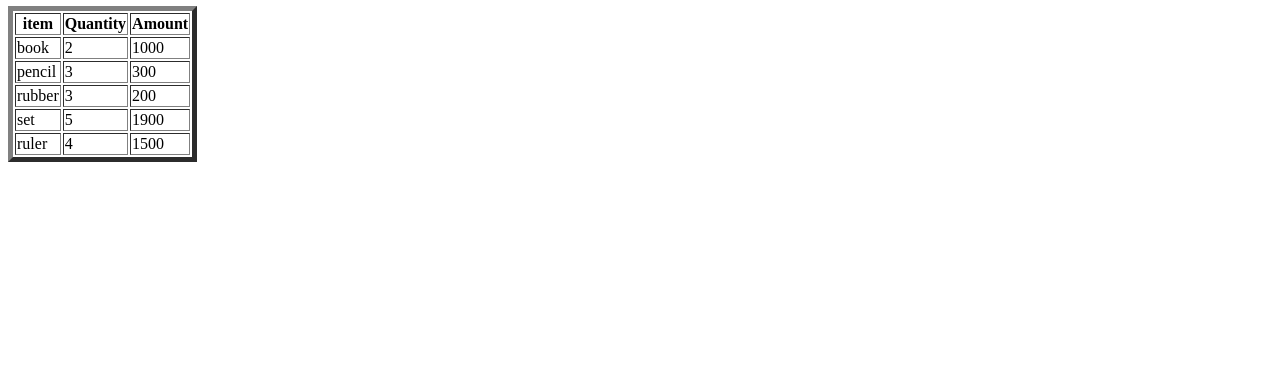
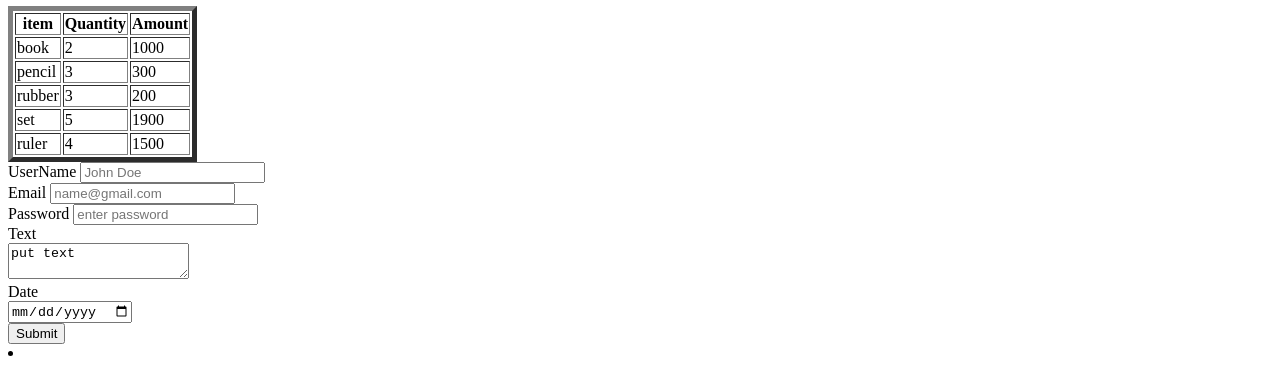
Before and after one commit to maqamylee0/html-project, a plain HTML site: page index.html in a window 1280 px wide. Shown: the part 769-1139 px from the top of the page. Before the commit the page ends 939 px from the top, so only its background shows below. Drawn offline with Linux system fonts and the light colour scheme.

Commit message:
twitterlink

```diff
--- a/index.html
+++ b/index.html
@@ -84,9 +84,32 @@
 
         </table>
 
+    <form>
+        <label>UserName</label>
+        <input type="text" id="name" placeholder="John Doe" ><br>
+
+        <label>Email</label>
+        <input type="text" id="email" placeholder="name@gmail.com" ><br>
+
+        <label>Password</label>
+        <input type="text" id="password" placeholder="enter password" ><br>
+
+        <label>Text</label><br>
+        <textarea>put text</textarea><br>
+
+        <label>Date</label><br>
+        <input type="date" id="date" placeholder="enter date"><br>
+
+
+        <input type="submit" id="Submit" >
+        </form>
+</html>
+
+
+
     </section>
     <footer>
-        <a href=""></a>
+        <li><a href="twitter.com"></a></li>
     </footer>
 
 
```
Also changed, not shown: signup.html (deleted, +0 -30 lines).
